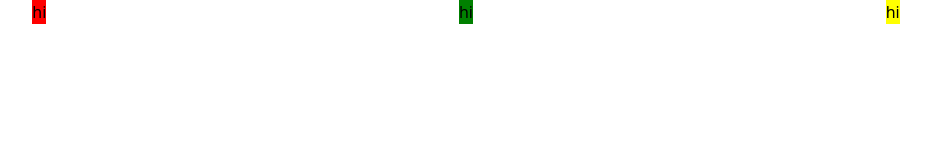
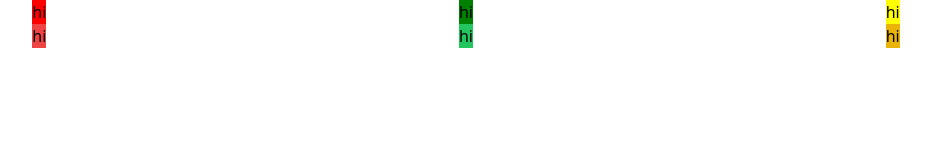
Before and after one commit to itanaysharma/cohort-tailwind-prac, a React (Vite) app: page / in a window 1280 px wide. Shown: the top 160 px of the page, without its empty margins (174-1105 px from the left). Built offline with nearby package versions, Linux system fonts and the light colour scheme.

Commit message:
using tailwind now

```diff
--- a/src/App.jsx
+++ b/src/App.jsx
@@ -13,6 +13,11 @@ function App() {
         <div style={{ backgroundColor: "green" }}>hi</div>
         <div style={{ backgroundColor: "yellow" }}>hi</div>
       </div>
+      <div className="flex justify-around">
+        <div className="bg-red-500">hi</div>
+        <div className="bg-green-500">hi</div>
+        <div className="bg-yellow-500">hi</div>
+      </div>
     </>
   );
 }
```
